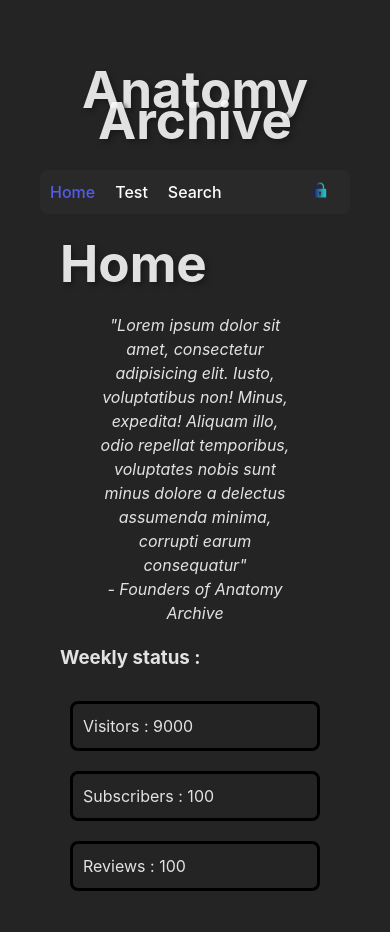
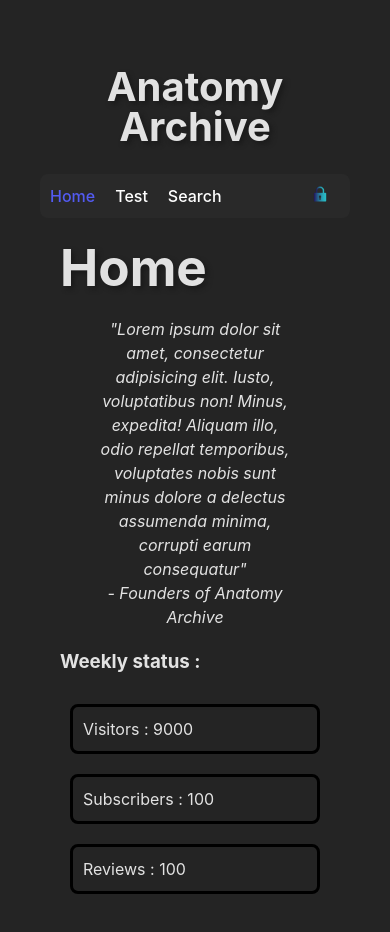
Before and after one commit to kotteletfisk/anatomy-archive-react, a React (Vite) app: page / in a window 390 px wide. Shown: the top 932 px of the page. Built offline with nearby package versions, Linux system fonts and the light colour scheme.

Commit message:
updated screen scaling CSS

```diff
--- a/src/layouts/MainLayout.jsx
+++ b/src/layouts/MainLayout.jsx
@@ -43,7 +43,7 @@ function MainLayout() {
 
   return (
     <>
-      <h1 style={{ textAlign: "center" }}>Anatomy Archive</h1>
+      <h1 className="title" style={{ textAlign: "center" }}>Anatomy Archive</h1>
 
       <div id="nav-bar" ref={navbar}>
         <div id="nav-items">
--- a/src/styles/index.css
+++ b/src/styles/index.css
@@ -104,6 +104,12 @@ th {
   align-items: center;
   border: 1px #1a1a1a;
   margin: 10px;
+}
+
+.title {
+  font-size: 3.2em;
+  line-height: 0.6;
+  text-shadow: 3px 3px 5px #1a1a1a;
 }
 
 .container {
@@ -345,3 +351,11 @@ p {
   align-items: start;
   margin: 10px;
 }
+
+
+@media (max-width: 600px) {
+  .title {
+    font-size: 2.5em;
+    line-height: 1em;
+  }
+}
```
